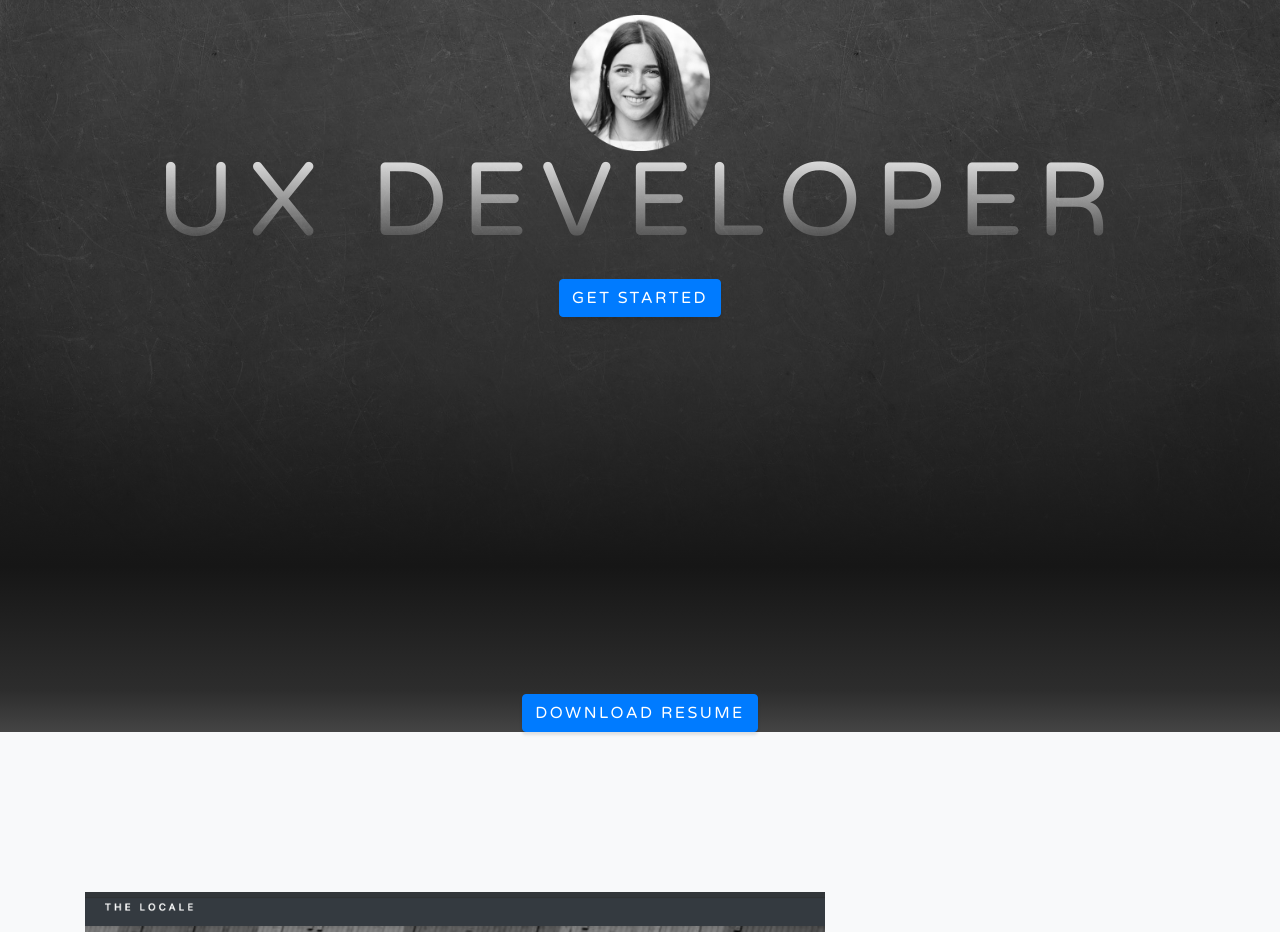
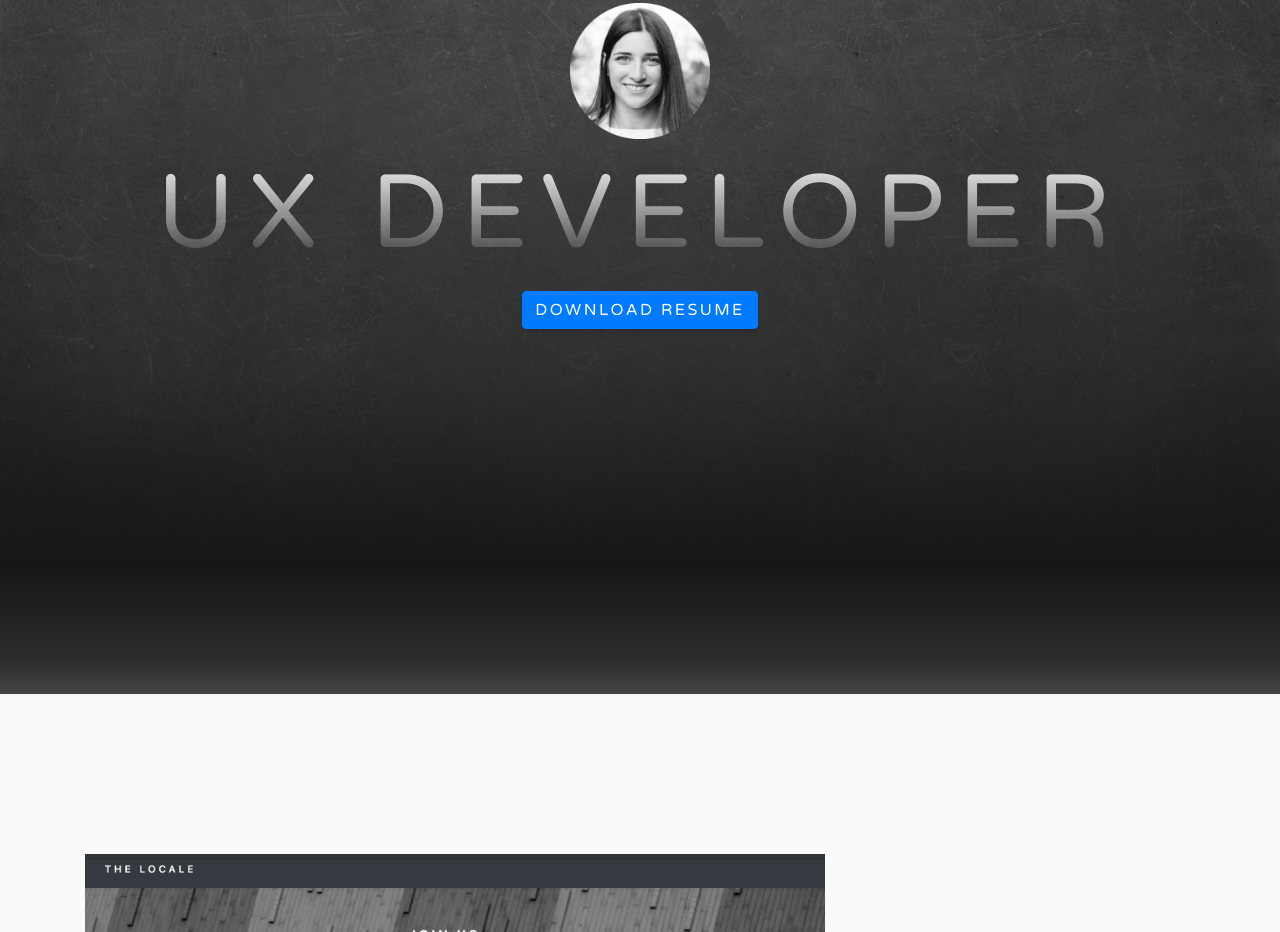
Before and after one commit to sofiaspagnoletti/Portfolio, a website with bundled scripts: page index.html in a window 1280 px wide. Shown: the part 234-1166 px from the top of the page. Built offline with nearby package versions, Linux system fonts and the light colour scheme.

Commit message:
Updating resume

```diff
--- a/index.html
+++ b/index.html
@@ -52,10 +52,14 @@
     <div class="container d-flex h-100 align-items-center">
       <div class="mx-auto text-center">
         <img src="img/mypic.png" alt="Sofia Spagnoletti" width="140" height="136">
+        <br>
+        <br>
         <h1 class="mx-auto my-0 text-uppercase">UX Developer</h1>
         <!-- <h2 class="text-white-50 mx-auto mt-2 mb-5">UX developer</h2> -->
         <br>
-        <a href="#about" class="btn btn-primary js-scroll-trigger">Get Started</a>
+        <!-- <a href="#about" class="btn btn-primary js-scroll-trigger">Get Started</a> -->
+        <a href="SofiaSpagnolettiResume (4).pdf" class="btn btn-primary js-scroll-trigger" target="_blank"
+        download>Download resume</a>
       </div>
     </div>
   </header>
@@ -73,8 +77,8 @@
             learning. Effective at combining creativity and problem solving to develop user-friendly applications,
             providing innovative and fresh ideas. Known among staff for strong wit and attention to detail
             no matter the complexity of the project.</p> -->
-          <a href="SofiaSpagnolettiResume (1).pdf" class="btn btn-primary js-scroll-trigger" target="_blank"
-            download>Download resume</a>
+          <!-- <a href="SofiaSpagnolettiResume (1).pdf" class="btn btn-primary js-scroll-trigger" target="_blank"
+            download>Download resume</a> -->
         </div>
       </div>
       <!-- <img src="img/ipad.png" class="img-fluid" alt=""> -->
```
Also changed, not shown: 1 other file.
